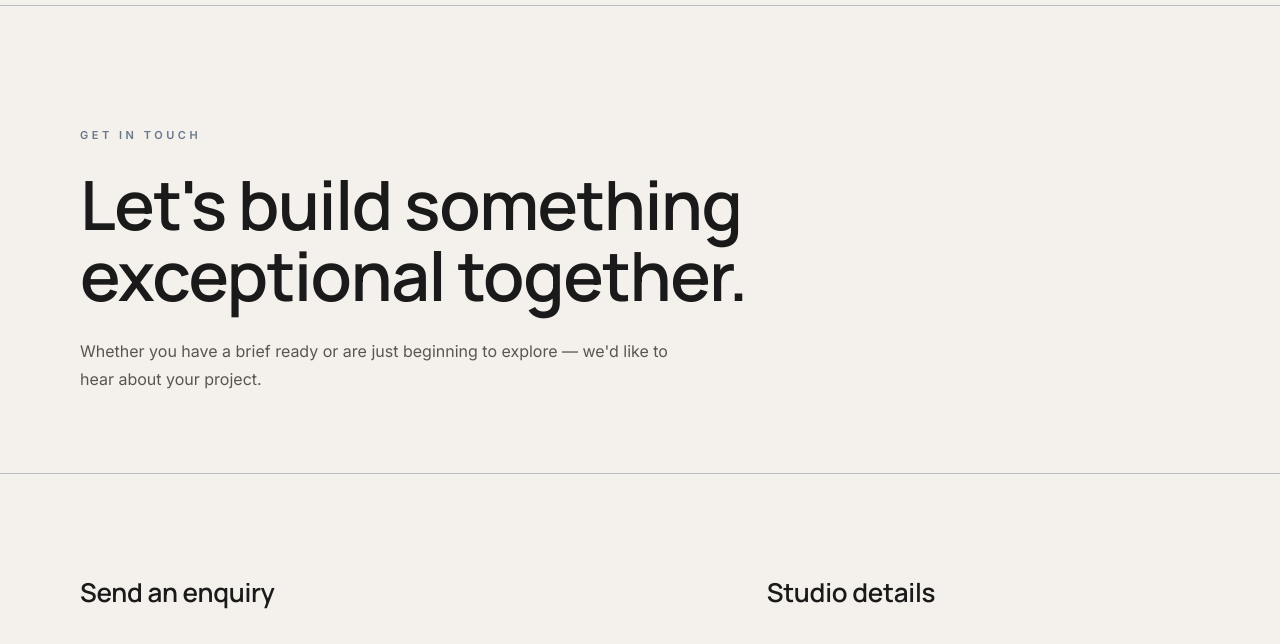
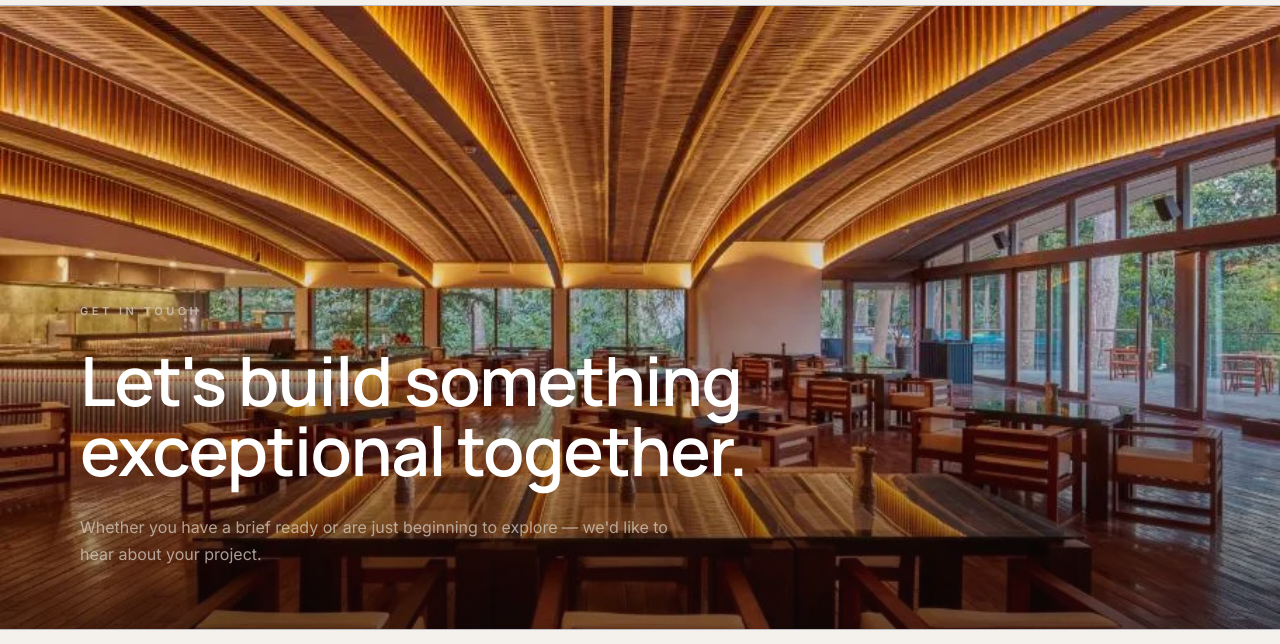
Before and after one commit to sujeth-dev/Velmont, a website built with Vite: page src/contact.html in a window 1280 px wide. Shown: the part 88-732 px from the top of the page. Built offline with nearby package versions, Linux system fonts and the light colour scheme.

Commit message:
Feat: photo heroes on About, Services, and Contact pages
Converts the text-only page hero sections to full-height photo heroes
(78vh) matching the Work page visual standard — dark overlay, white text,
bottom-weighted gradient, eager-loaded background image.

```diff
--- a/src/contact.html
+++ b/src/contact.html
@@ -30,6 +30,16 @@
     <main id="main" data-page="contact">
       <!-- 05.1 PAGE HERO -->
       <section class="vm-page-hero" aria-labelledby="contact-hero-h">
+        <img
+          class="vm-page-hero__bg"
+          src="/assets/projects/taj-exotica-andaman/room-3.webp"
+          alt=""
+          width="1440"
+          height="440"
+          loading="eager"
+          fetchpriority="high"
+          aria-hidden="true"
+        />
         <p class="vm-page-hero__eyebrow">Get in Touch</p>
         <h1 id="contact-hero-h" class="vm-page-hero__h1">
           Let's build something exceptional together.
--- a/src/css/about.css
+++ b/src/css/about.css
@@ -6,9 +6,40 @@
 
 /* ---- Shared page hero (used by About, Services, Contact) ---- */
 .vm-page-hero {
-  padding: 120px var(--pad-side) 80px;
-  background: var(--paper);
+  position: relative;
+  height: 78vh;
+  min-height: 520px;
+  max-height: 860px;
+  background: #2b2927;
+  overflow: hidden;
+  display: flex;
+  flex-direction: column;
+  justify-content: flex-end;
+  padding: 60px var(--pad-side);
   border-bottom: 1px solid var(--mineral);
+}
+
+.vm-page-hero::after {
+  content: '';
+  position: absolute;
+  inset: 0;
+  z-index: 1;
+  background: linear-gradient(
+    0deg,
+    rgba(8, 8, 8, 0.52) 0%,
+    rgba(8, 8, 8, 0.08) 45%,
+    rgba(8, 8, 8, 0) 100%
+  );
+}
+
+.vm-page-hero__bg {
+  position: absolute;
+  inset: 0;
+  width: 100%;
+  height: 100%;
+  object-fit: cover;
+  object-position: center center;
+  z-index: 0;
 }
 
 .vm-page-hero__eyebrow {
@@ -17,8 +48,10 @@
   font-size: var(--fs-eyebrow);
   letter-spacing: 0.32em;
   text-transform: uppercase;
-  color: var(--slate);
+  color: rgba(209, 200, 188, 0.82);
   margin: 0 0 24px;
+  position: relative;
+  z-index: 2;
 }
 
 .vm-page-hero__h1 {
@@ -27,9 +60,11 @@
   font-size: var(--fs-project-h1); /* 68px — secondary page hero scale */
   line-height: 1.04;
   letter-spacing: -0.02em;
-  color: var(--vblack);
+  color: #fff;
   margin: 0;
   max-width: 900px;
+  position: relative;
+  z-index: 2;
 }
 
 /* ---- Who We Are ---- */
--- a/src/css/common.css
+++ b/src/css/common.css
@@ -187,7 +187,9 @@
   font-family: var(--body);
   font-size: var(--fs-hero-sub); /* 16px */
   line-height: 1.72;
-  color: var(--body-text);
+  color: rgba(209, 200, 188, 0.78);
   max-width: 620px;
   margin: 28px 0 0;
+  position: relative;
+  z-index: 2;
 }
```
Also changed, not shown: src/about.html (+10 -0 lines), src/services.html (+10 -0 lines), CHANGELOG.md.
